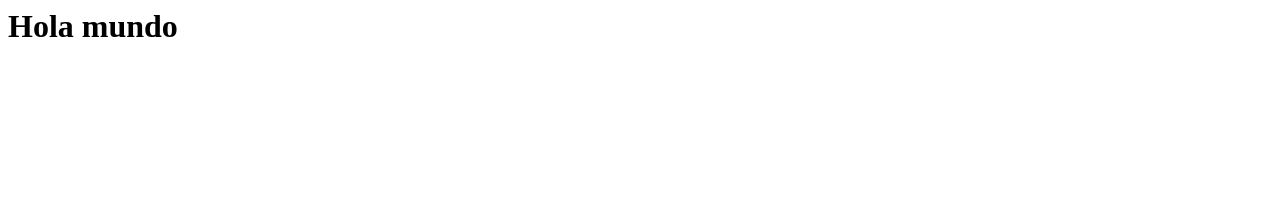
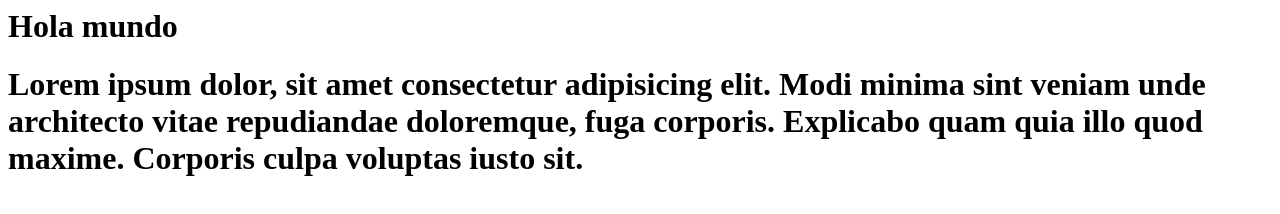
Before and after one commit to Cerverus-tech/web_git, a plain HTML site: page index.html in a window 1280 px wide. Drawn offline with Linux system fonts and the light colour scheme.

Commit message:
Cambio realizado en senati

```diff
--- a/index.html
+++ b/index.html
@@ -1 +1,2 @@
 <h1>Hola mundo</h1>
+<h1>Lorem ipsum dolor, sit amet consectetur adipisicing elit. Modi minima sint veniam unde architecto vitae repudiandae doloremque, fuga corporis. Explicabo quam quia illo quod maxime. Corporis culpa voluptas iusto sit.</h1>
```
